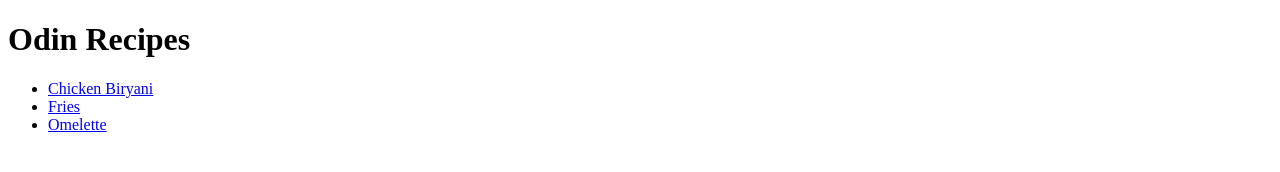
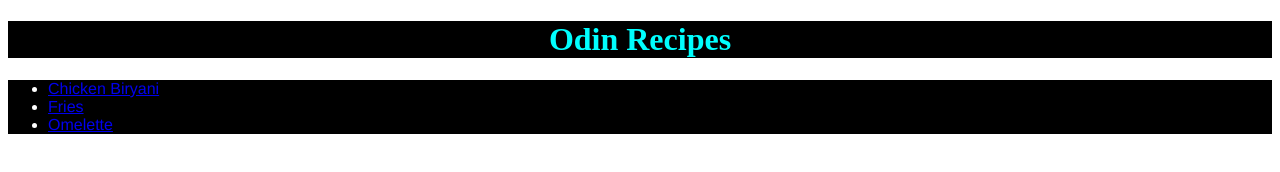
Before and after one commit to Moni7T/odin-recipes, a plain HTML site: page index.html in a window 1280 px wide. Drawn offline with Linux system fonts and the light colour scheme.

Commit message:
Add css for practice

```diff
--- a/index.html
+++ b/index.html
@@ -5,11 +5,12 @@
     <head>
         <meta charset="UTF-8">
         <title>Recipes</title>
+        <link rel="stylesheet" href="style.css">
     </head>
 
     <body>
-        <h1>Odin Recipes</h1>
-        <ul>
+        <h1 class="OdRe">Odin Recipes</h1>
+        <ul class="OdLi">
          <li><a href="./recipes/biryani.html">Chicken Biryani</a></li>
          <li><a href="./recipes/fries.html">Fries</a></li>
          <li><a href="./recipes/omelette.html">Omelette</a></li>
--- /dev/null
+++ b/style.css
@@ -0,0 +1,25 @@
+.OdRe {
+    background-color: black;
+    color: cyan;
+    font-weight: bold;
+    text-align: center;
+}
+
+h1, h2 {
+    text-align: center;
+}
+
+.OdLi {
+    font-family: 'Helvetica';
+}
+
+h1, h2 {
+    font-weight: bold;
+    background-color: brown;
+    color: yellow;
+}
+
+ul, ol {
+    background-color: black;
+    color: white;
+}
```
Also changed, not shown: recipes/biryani.html (+5 -4 lines), recipes/fries.html (+1 -0 lines), recipes/omelette.html (+1 -0 lines).
